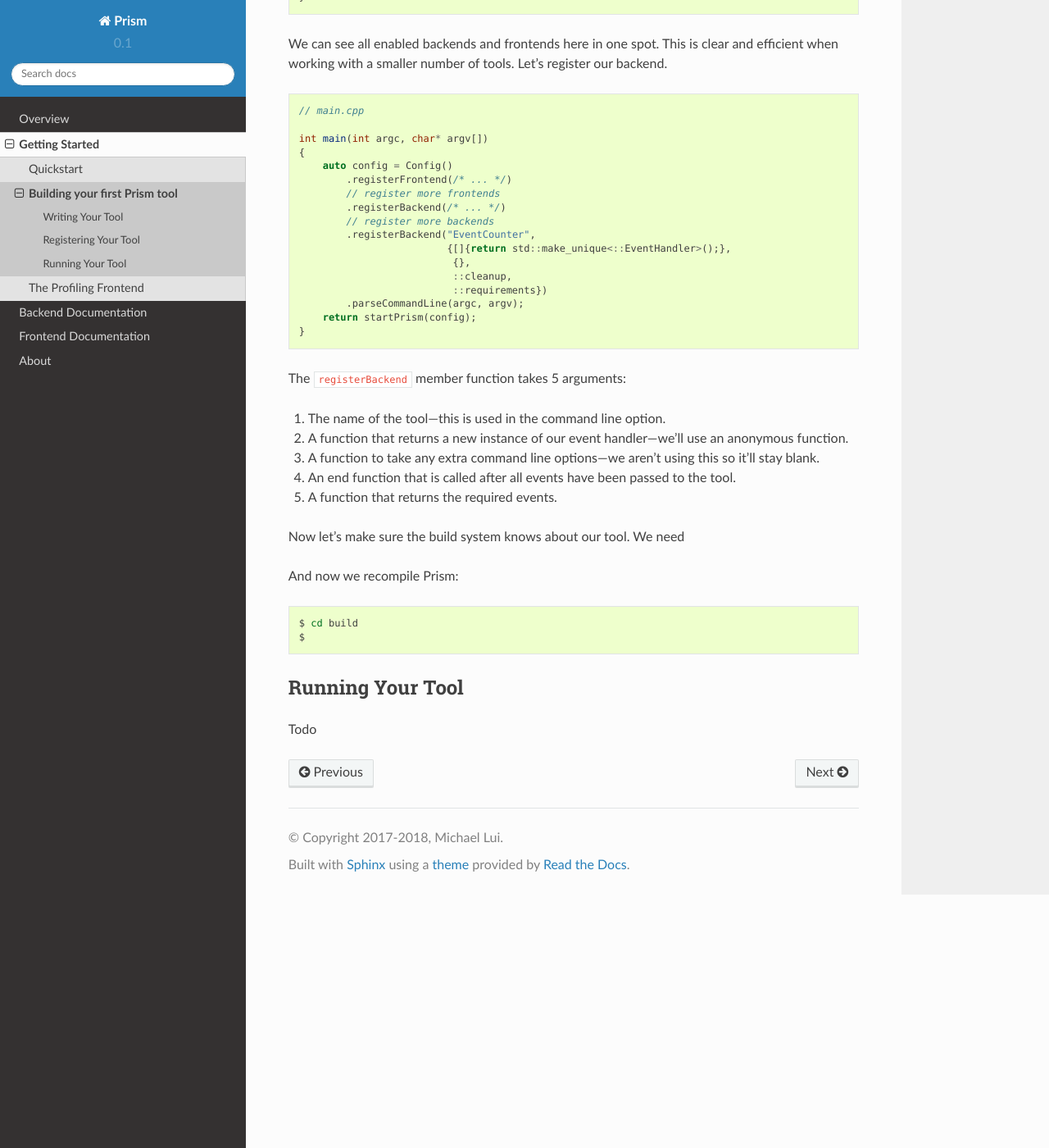
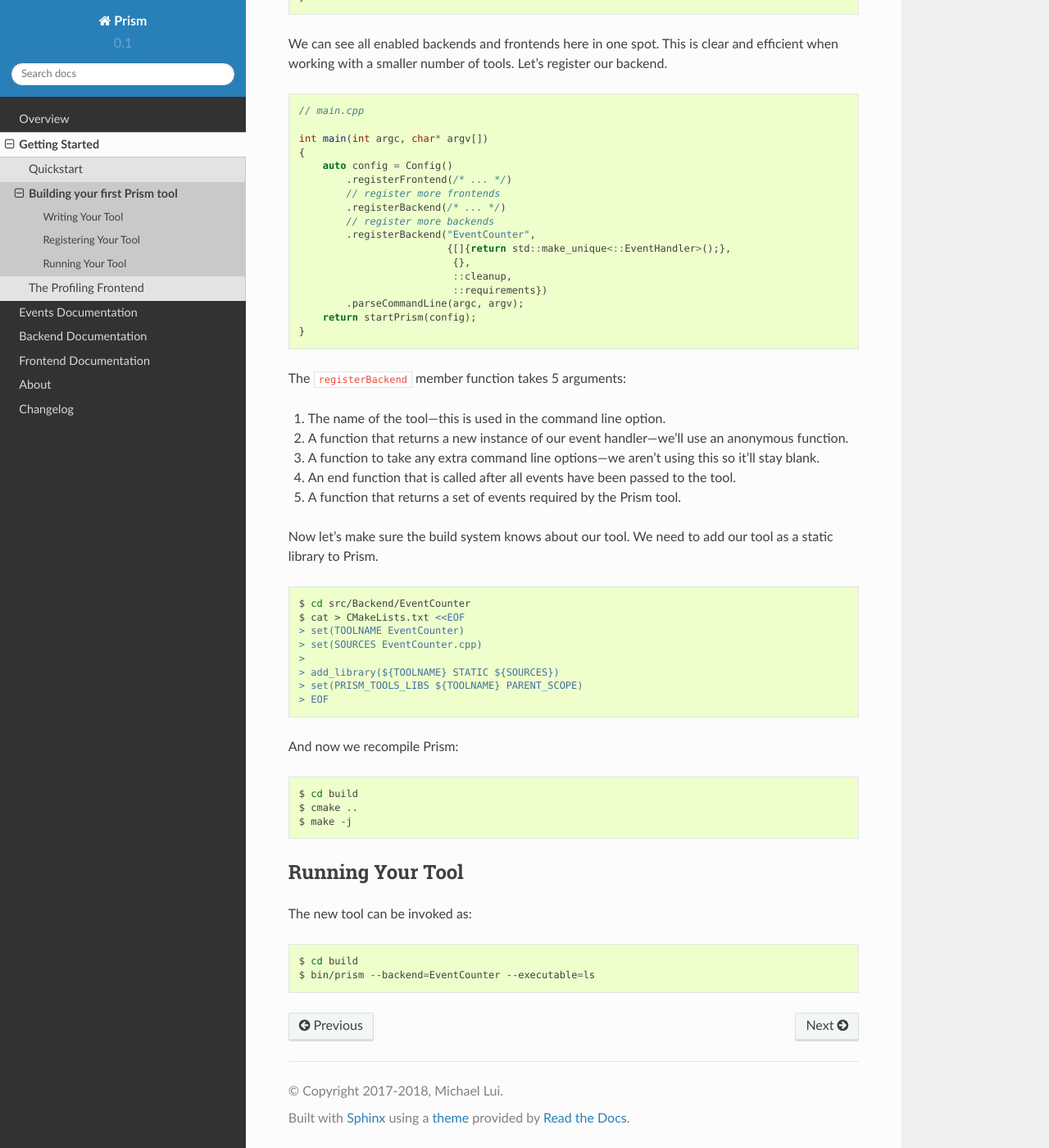
Before and after one commit to VANDAL/prism, a Sphinx documentation site: the page built from docs/source/getting-started-backend.rst, in a window 1280 px wide and 1400 px high, scrolled down 3024 px. Shown: the whole window at 82% size. Built offline with Sphinx 7.4.7 and the Read the Docs theme 2.0.0, drawn with Linux system fonts in a browser that asks for light colours; formulas are drawn with MathJax 3.

Commit message:
Update documentation

```diff
--- a/docs/source/backends.rst
+++ b/docs/source/backends.rst
@@ -23,6 +23,8 @@ Options
 No available options
 
 ----
+
+.. _SynchroTraceGen:
 
 SynchroTraceGen
 ---------------
--- a/docs/source/getting-started-backend.rst
+++ b/docs/source/getting-started-backend.rst
@@ -205,19 +205,37 @@ The ``registerBackend`` member function takes 5 arguments:
 #. A function that returns a new instance of our event handler---we'll use an anonymous function.
 #. A function to take any extra command line options---we aren't using this so it'll stay blank.
 #. An end function that is called after all events have been passed to the tool.
-#. A function that returns the required events.
+#. A function that returns a set of events required by the |project| tool.
 
 Now let's make sure the build system knows about our tool.
-We need
+We need to add our tool as a static library to |project|.
+
+.. code-block:: sh
+
+   $ cd src/Backend/EventCounter
+   $ cat > CMakeLists.txt <<EOF
+   > set(TOOLNAME EventCounter)
+   > set(SOURCES EventCounter.cpp)
+   >
+   > add_library(${TOOLNAME} STATIC ${SOURCES})
+   > set(PRISM_TOOLS_LIBS ${TOOLNAME} PARENT_SCOPE)
+   > EOF
 
 And now we recompile |project|:
 
 .. code-block:: sh
 
    $ cd build
-   $
+   $ cmake ..
+   $ make -j
 
 Running Your Tool
 ~~~~~~~~~~~~~~~~~
 
-Todo
+The new tool can be invoked as:
+
+
+.. code-block:: sh
+
+   $ cd build
+   $ bin/prism --backend=EventCounter --executable=ls
--- a/docs/source/getting-started.rst
+++ b/docs/source/getting-started.rst
@@ -1,7 +1,10 @@
 Getting Started
 ===============
 
-First steps
+Congrats on getting this far! 🎉
+
+This portion of the documentation will walk you through setting up |project|
+and creating your first tool. Onwards! 🚀
 
 .. toctree::
    :maxdepth: 2
--- a/docs/source/index.rst
+++ b/docs/source/index.rst
@@ -18,9 +18,11 @@ and 3) *productivity*.
 
    overview
    getting-started
+   events
    backends
    frontends
    about
+   changelog
 
 Features
 --------
```
Also changed, not shown: docs/source/changelog.rst (added, +44 -0 lines), docs/source/events.rst (added, +129 -0 lines), docs/source/overview.rst (+39 -36 lines).
